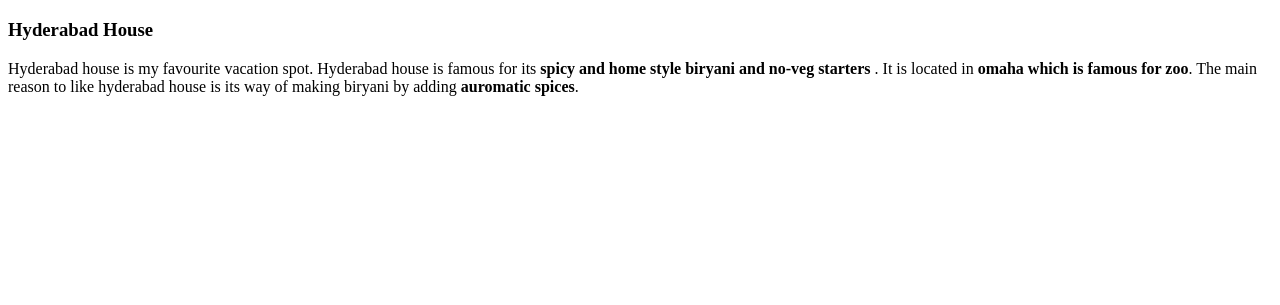
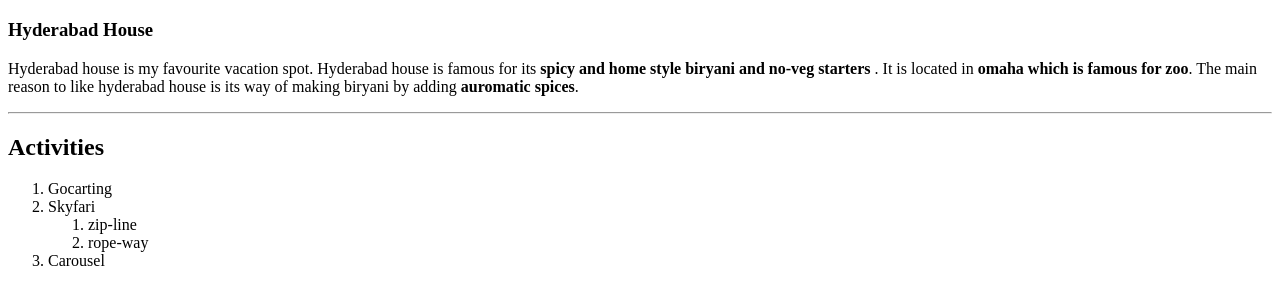
Before and after one commit to 44-563-WebApps-F23/44563-webapps-f23-assignment3-JayanthMaturu, a plain HTML site: page index.html in a window 1280 px wide. Shown: the part 61-366 px from the top of the page. Drawn offline with Linux system fonts and the light colour scheme.

Commit message:
Added orderdlist

```diff
--- a/index.html
+++ b/index.html
@@ -9,5 +9,17 @@
         <p>Hyderabad house is my favourite vacation spot. Hyderabad house is famous for its <b>spicy and home style biryani and no-veg starters</b> .
             It is located in <b>omaha which is famous for zoo</b>. The main reason to like hyderabad house is its way of making biryani by adding <b>auromatic spices</b>.
         </p>
+        <hr>
+        <h2>Activities</h2>
+            <ol>
+                <li>Gocarting</li>
+                <li>Skyfari</li>
+                    <ol>
+                        <li>zip-line</li>
+                        <li>rope-way</li>
+                    </ol>
+                <li>Carousel</li>
+            </ol>
+
     </body>
 </html>
```
